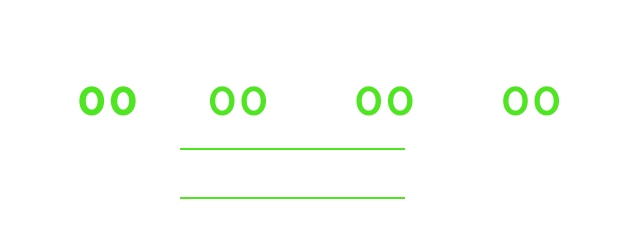
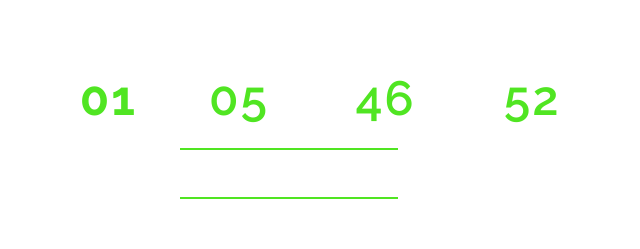
Before and after one commit to abhiverma1924/happy-birthday, a plain HTML site: page index.html in a window 1280 px wide. Shown: the part 295-544 px from the top of the page, 488-1128 px from the left. Drawn offline with Linux system fonts and the light colour scheme.

Commit message:
Update index.html

```diff
--- a/index.html
+++ b/index.html
@@ -40,7 +40,7 @@
 
 				<div class="demo2">
 					<div class="w3-clock-head">
-						<h3>DAYS LEFT</h3>
+						<h3>TIME LEFT</h3>
 					</div>
 				</div>
 
@@ -95,7 +95,7 @@
 		<script>
 			jQuery(document).ready(function($){
 				$('.demo2').dsCountDown({
-					endDate: new Date("october 23, 2018 23:59:59"),
+					endDate: new Date("november 20, 2018 23:59:59"),
 					theme: 'black'
 				});
 			});
```
